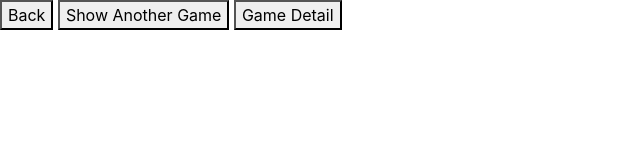
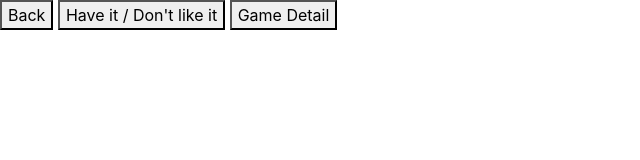
Before and after one commit to mis046/COGS121_SP19_MS-ZL-TC-XD, a website: page ms3_src/static_files/game_rec.html in a window 1280 px wide. Shown: the full height of the page, 0-640 px from the left. Drawn offline with nearby package versions, Linux system fonts and the light colour scheme; no server answers.

Commit message:
bug fixes

```diff
--- a/ms3_src/server.js
+++ b/ms3_src/server.js
@@ -77,7 +77,7 @@ app.get("/game_rec", (req, res) => {
   })
     .then(response => {
       result = response.data; // object result
-      //console.log(result);
+      console.log(result);
       res.send(result[0]);
     })
     .catch(err => {
--- a/ms3_src/static_files/game_rec.html
+++ b/ms3_src/static_files/game_rec.html
@@ -119,7 +119,7 @@
     <div id="gameCover"></div>
     <div id="games"></div>
     <button onclick="goBack()">Back</button>
-    <button id="showAnotherGame">Show Another Game</button>
+    <button id="showAnotherGame">Have it / Don't like it</button>
     <button id="showGameDetail" onclick="window.location.href = '/game_info.html'">
       Game Detail
     </button>
```
Also changed, not shown: ms3_src/static_files/child_info.html (+3 -3 lines).
